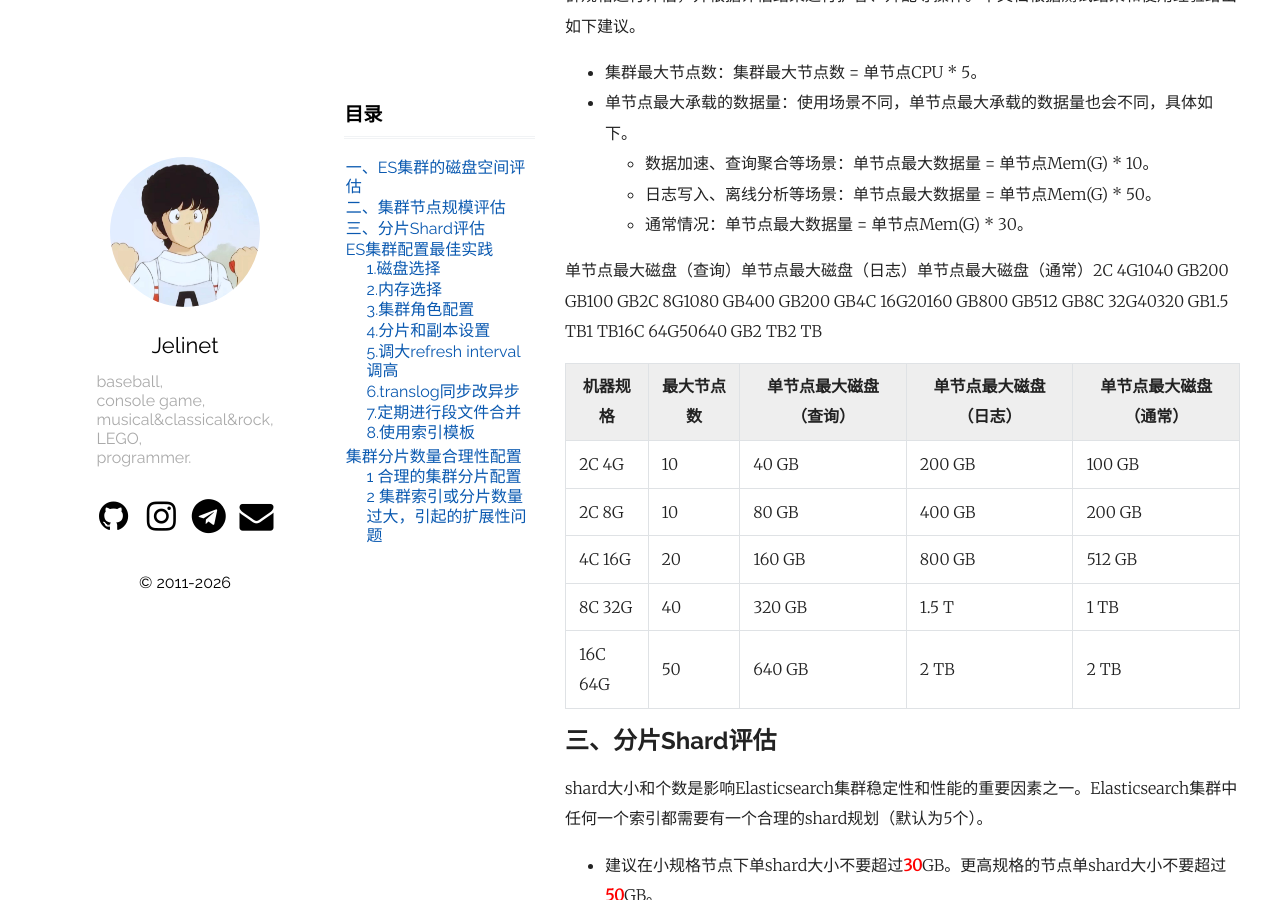
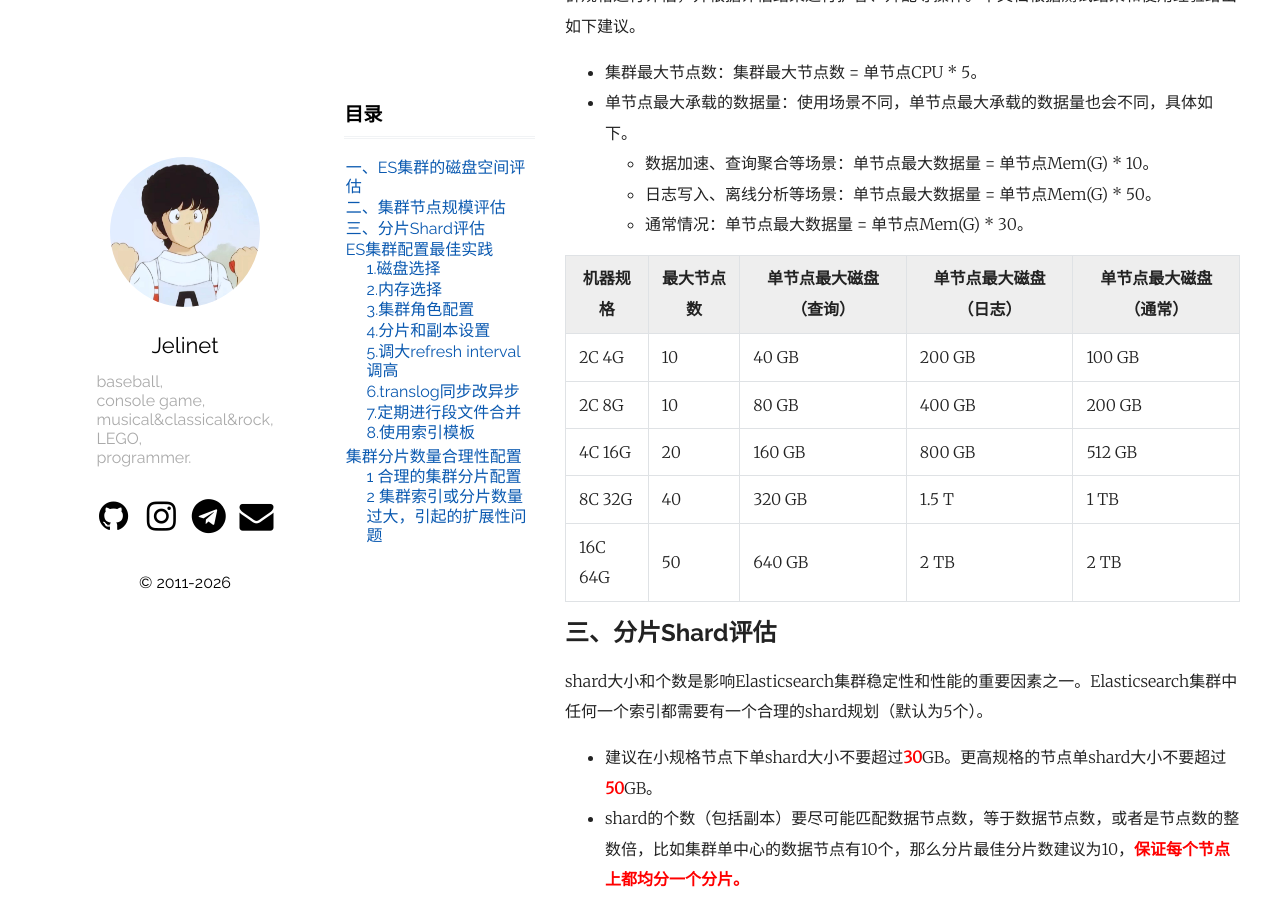
Before and after one commit to jelinet/jelinet.github.io, a Jekyll site: the page built from _posts/2020-06-01-ES容量预估最佳实践.md, in a window 1280 px wide and 900 px high, scrolled down 833 px. Built offline with Jekyll 4.4.1, drawn with Linux system fonts in a browser that asks for light colours; comment, search, counter and statistics services are not loaded; some of the changed lines change nothing that is shown; some of the changed text lies outside the part shown.

Commit message:
fix:ES容量预估的表格

```diff
--- a/_posts/2020-06-01-ES容量预估最佳实践.md
+++ b/_posts/2020-06-01-ES容量预估最佳实践.md
@@ -36,8 +36,6 @@ ES的单机规格可能会对集群的能力有所限制，因此在使用Elasti
   - 数据加速、查询聚合等场景：单节点最大数据量 = 单节点Mem(G) * 10。
   - 日志写入、离线分析等场景：单节点最大数据量 = 单节点Mem(G) * 50。
   - 通常情况：单节点最大数据量 = 单节点Mem(G) * 30。
-
-单节点最大磁盘（查询）单节点最大磁盘（日志）单节点最大磁盘（通常）2C 4G1040 GB200 GB100 GB2C 8G1080 GB400 GB200 GB4C 16G20160 GB800 GB512 GB8C 32G40320 GB1.5 TB1 TB16C 64G50640 GB2 TB2 TB
 
 | 机器规格     |  最大节点数    |   单节点最大磁盘（查询）   |  单节点最大磁盘（日志）    |  单节点最大磁盘（通常）    |
 | ---- | ---- | ---- | ---- | ---- |
@@ -87,8 +85,8 @@ shard大小和个数是影响Elasticsearch集群稳定性和性能的重要因
 
 - 每个数据节点上都尽量分配某个索引的一个分片，使数据足够均匀
 - 每个索引分片不要超过30G
-- 单节点数据控制再2T以内
-- 单索引size小于1g的，主分片数量不得大于5
+- 单节点数据控制在2T以内
+- 单索引size小于1G的，主分片数量不得大于5
 - 单集群索引数量不得大于3k
 - 单集群（总）分片数量不得大于1w
 
```
